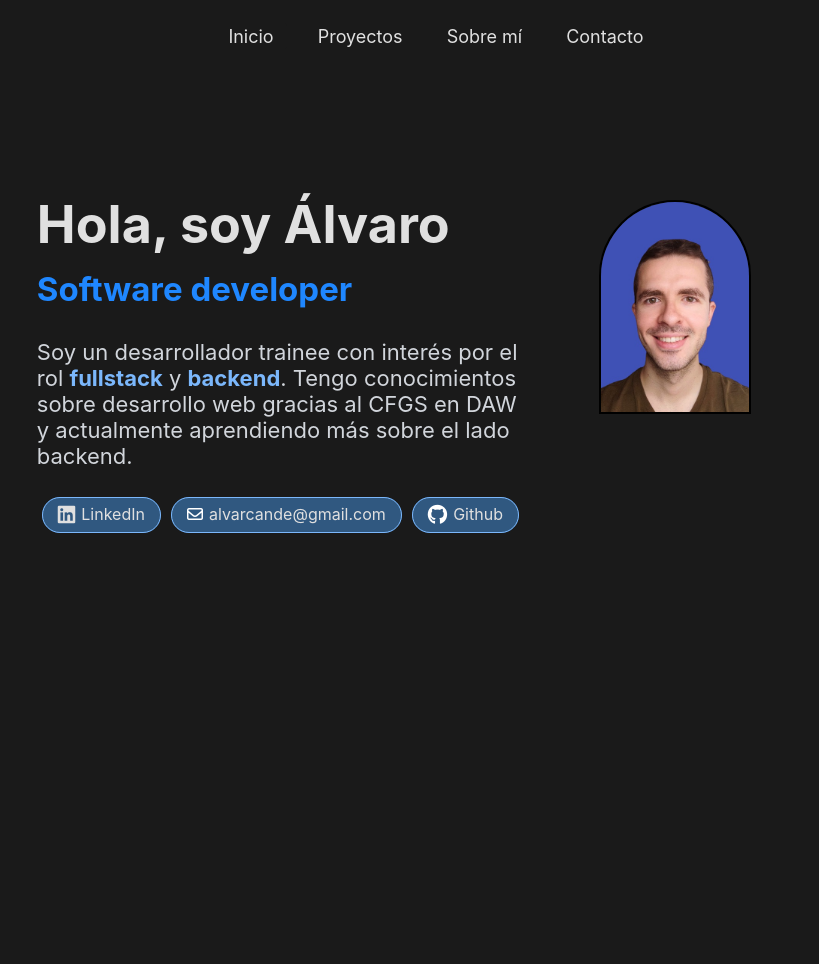
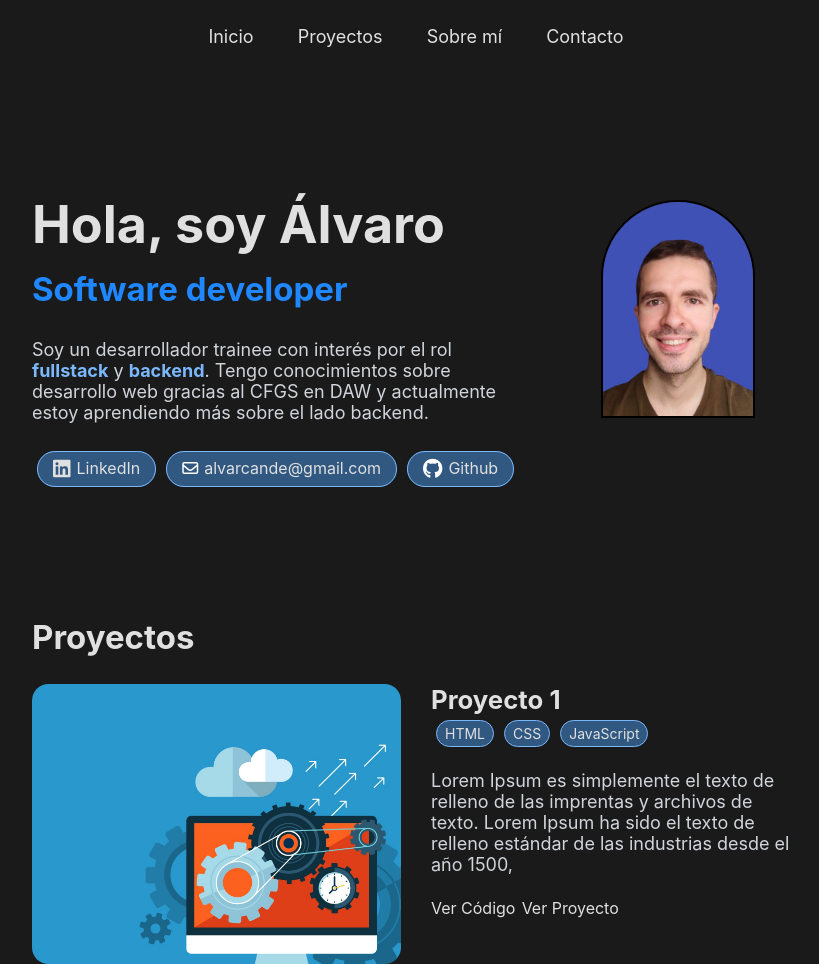
Before and after one commit to Batr0s/Portfolio, a plain HTML site: page index.html in a window 1280 px wide. Shown: the whole page, without its empty margins (224-1043 px from the left). Before the commit the page ends 800 px from the top, so only its background shows below. Drawn offline with Linux system fonts and the light colour scheme.

Commit message:
add: projects section

```diff
--- a/index.html
+++ b/index.html
@@ -34,7 +34,7 @@
                     <div class="intro-header">
                         <h1>Hola, soy Álvaro</h1>
                         <h2>Software developer</h2>
-                        <p>Soy un desarrollador trainee con interés por el rol <b>fullstack</b> y <b>backend</b>. Tengo conocimientos sobre desarrollo web gracias al CFGS en DAW y actualmente aprendiendo más sobre el lado backend.</p>
+                        <p>Soy un desarrollador trainee con interés por el rol <b>fullstack</b> y <b>backend</b>. Tengo conocimientos sobre desarrollo web gracias al CFGS en DAW y actualmente estoy aprendiendo más sobre el lado backend.</p>
                     </div>
                     <ul class="intro-contact">
                         <li>
@@ -53,6 +53,34 @@
                 </div>
             </div>
         </section>
+        <section id="projects">
+            <h2>Proyectos</h2>
+            <div class="projects-box">
+                <article>
+                    <div class="project-img">
+                        <img src="./img/img de prueba.jpg" class="" />
+                    </div>
+                    <div class="project-info">
+                        <h3 class="project-info-title">Proyecto 1</h3>
+                        <div class="project-info-description">
+                            <ul class="project-info-description-tech">
+                                <li>HTML</li>
+                                <li>CSS</li>
+                                <li>JavaScript</li>
+                            </ul>
+                            <p class="project-info-description-text">
+                                Lorem Ipsum es simplemente el texto de relleno de las imprentas y archivos de texto. Lorem Ipsum ha sido el texto de relleno estándar de las industrias desde el año 1500,
+                                <!-- cuando un impresor (N. del T. persona que se dedica a la imprenta) desconocido usó una galería de textos y los mezcló de tal manera que logró hacer un libro de textos especimen. -->
+                            </p>
+                            <div class="project-info-description-link">
+                                <a href="enlace-al-codigo" target="_blank" rel="noopener noreferrer">Ver Código</a>
+                                <a href="enlace-al-proyecto" target="_blank" rel="noopener noreferrer">Ver Proyecto</a>
+                            </div>
+                        </div>
+                    </div>
+                </article>
+            </div>
+        </section>
     </main>
     <footer>   </footer>
 </body>
--- a/style.css
+++ b/style.css
@@ -5,6 +5,8 @@
     --font-color-secondary: rgb(209 213 219);
     --highlight-primary-color: #1f87ff;
     --highlight-secondary-color: #7bb7fb;
+
+    --x-img-projects: 500px;
 }
 
 html {
@@ -12,6 +14,10 @@ html {
     font-family: -apple-system, BlinkMacSystemFont, segoe ui, Roboto, Helvetica, Arial, sans-serif, apple color emoji, segoe ui emoji, segoe ui symbol;;
     font-variation-settings: 'wght' 400;
     font-size: 22px;
+}
+
+body {
+    margin: 0;
 }
 
 main {
@@ -25,7 +31,7 @@ main {
     }
 }
 
-h1, h2 {
+h1, h2, h3, h4, li {
     color: var(--font-color-primary);
 }
 
@@ -35,6 +41,7 @@ h1 {
 
 p {
     color: var(--font-color-secondary);
+    font-size: 18px;
 }
 
 a {
@@ -70,6 +77,7 @@ header {
 .nav-list {
     display: flex;
     justify-content: center;
+    padding: 0;
 }
 
 .nav-link {
@@ -86,9 +94,24 @@ header {
     border: 1px solid var(--highlight-secondary-color);
 }
 
+@media (max-width: 450px) {
+    header {
+        width: 100%;
+    }
+    .nav-list {
+        justify-content: space-evenly;
+    }
+    .nav-link {
+        font-size: 16px;
+        padding: 7px 7px;
+        margin: 0px;
+    }
+}
+
+
 /* HOME */
 
-#home {
+section {
     padding-top: 80px;
 }
 
@@ -111,7 +134,8 @@ header {
 }
 
 .img-yo {
-    width: 60%;
+    width: 100%;
+    max-width: 150px;
     margin-left: 50px;
     border-radius: 140px 140px 0 0;
     border: 2px solid #000;
@@ -137,3 +161,48 @@ header {
 .intro-contact a:hover {
     border: 1px solid var(--dark-background);
 }
+
+
+/* PROJECTS */
+
+.projects-box article {
+    display: flex;
+}
+
+article > div {
+    flex: 1
+}
+
+.project-img {
+    width: 50%;
+    height: 280px;
+    overflow: hidden;
+    border-radius: 0.75rem;
+    margin-right: 30px;
+
+    img {
+        width: var(--x-img-projects);
+
+    }
+}
+
+.project-info-title {
+    margin: 0;
+}
+
+.project-info-description-tech {
+    display: flex;
+    padding: 0;
+    margin: 0;
+
+    li {
+        padding: 4px 8px;
+        /* padding-top: 6px; */
+        margin: 5px;
+        border-radius: 50px;
+        background-color: var(--color-hover);
+        border: 1px solid var(--highlight-secondary-color);
+
+        font-size: 14px;
+    }
+}
```
Also changed, not shown: img/img de prueba.jpg (added).
